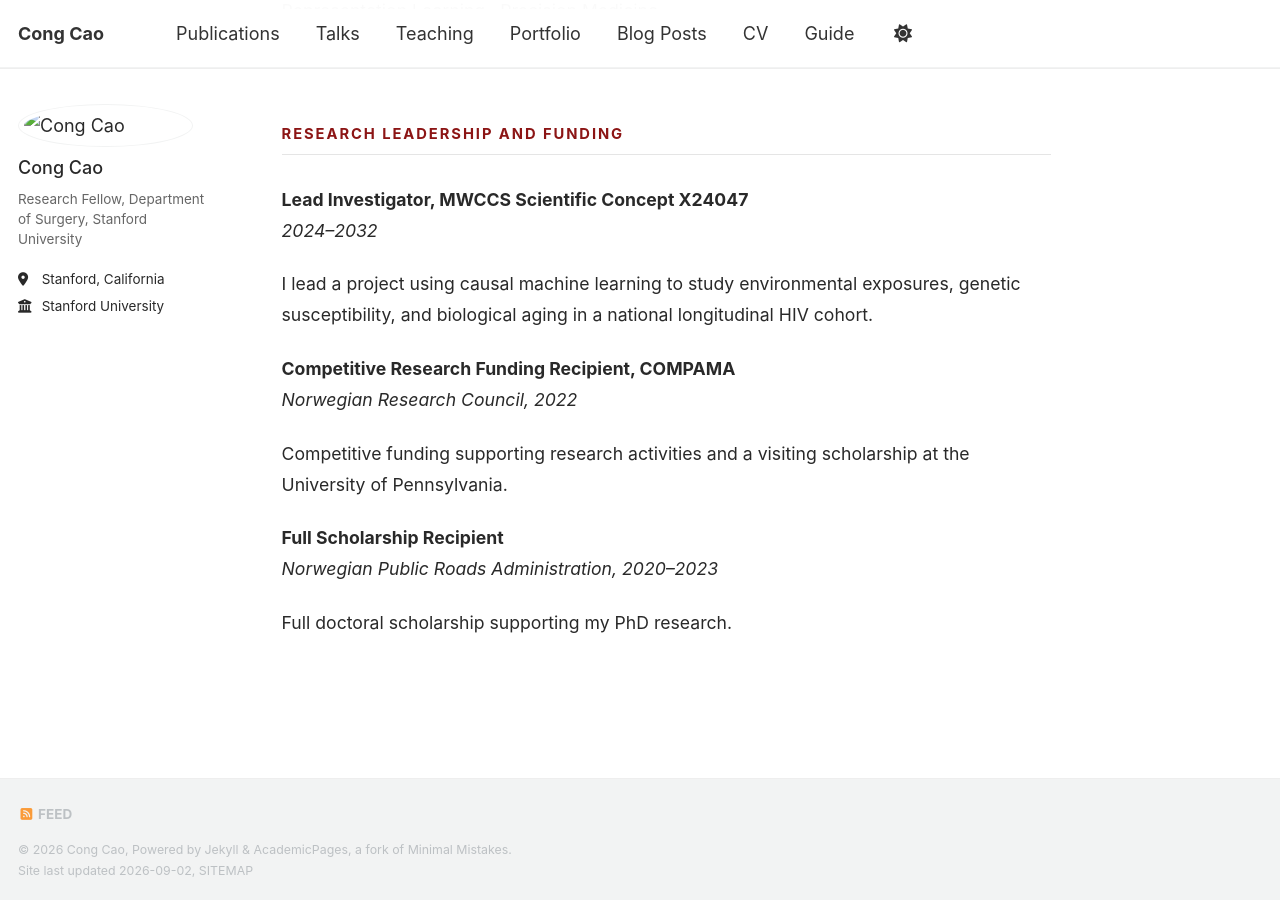
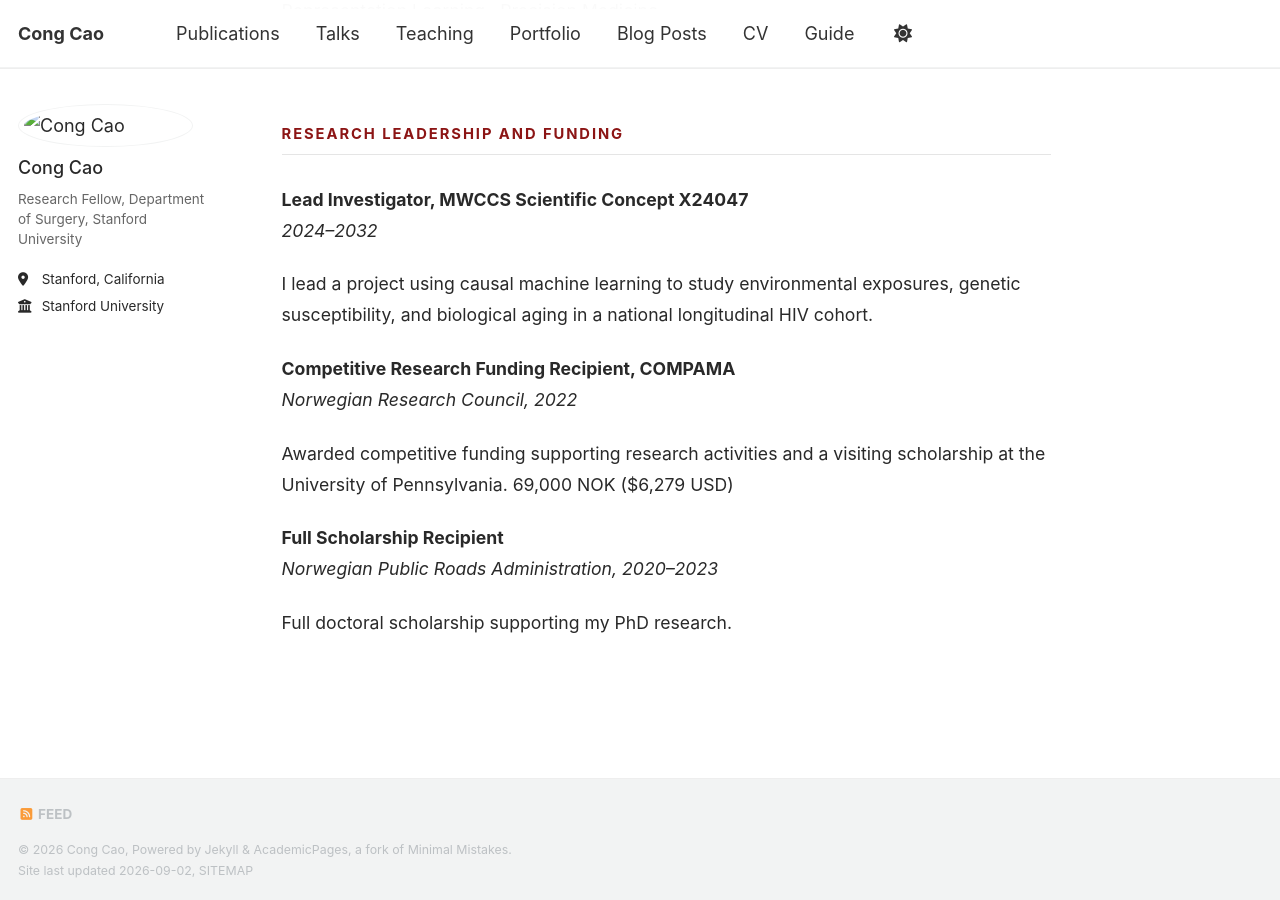
Before and after one commit to congca0/congca0.github.io, a Jekyll site: the page built from _pages/research.md, in a window 1280 px wide and 900 px high, scrolled down 2908 px. Built offline with Jekyll 4.4.1, drawn with Linux system fonts in a browser that asks for light colours; our own code applies the rules of GitHub Pages for plain Markdown files; a style sheet for code colours, icons or effects is not loaded.

Commit message:
Update research.md

```diff
--- a/_pages/research.md
+++ b/_pages/research.md
@@ -118,8 +118,8 @@ genetic susceptibility, and biological aging in a national longitudinal HIV coho
 **Competitive Research Funding Recipient, COMPAMA**
 *Norwegian Research Council, 2022*
 
-Competitive funding supporting research activities and a visiting scholarship at
-the University of Pennsylvania.
+Awarded competitive funding supporting research activities and a visiting scholarship at the
+University of Pennsylvania. 69,000 NOK ($6,279 USD)
 
 **Full Scholarship Recipient**
 *Norwegian Public Roads Administration, 2020–2023*
```
